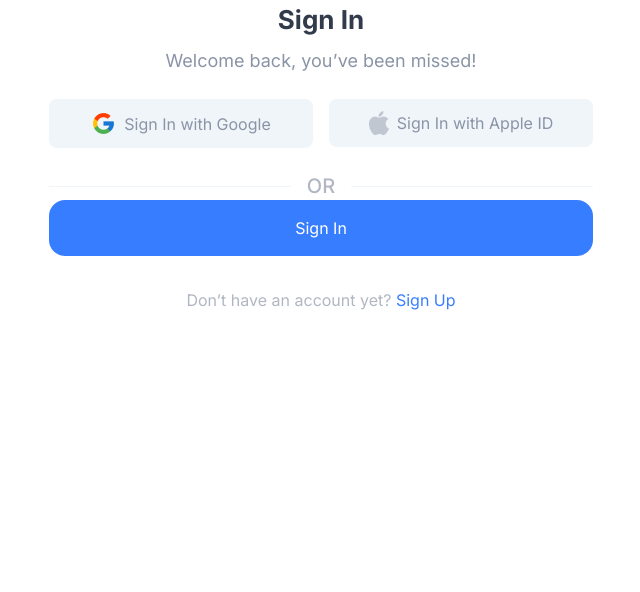
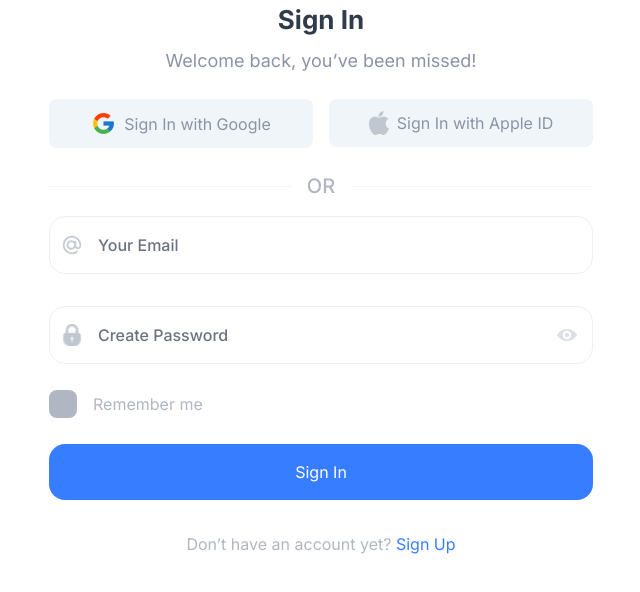
Before and after one commit to tawhidib/anchorblock_task1, a Next.js app: page /sign-in in a window 1280 px wide. Shown: the top 592 px of the page, without its empty margins (319-959 px from the left). Built offline with nearby package versions, Linux system fonts and the light colour scheme.

Commit message:
feat: formik add to sign in form

```diff
--- a/src/pages/sign-in.tsx
+++ b/src/pages/sign-in.tsx
@@ -3,8 +3,45 @@ import AuthActionButtons from "./components/AuthActionButtons";
 import FormContainer from "./components/FormContainer";
 import FormHead from "./components/FormHead";
 import TextWithHrLine from "./components/TextWithHrLine";
+import { useFormik } from "formik";
+import at from "../assets/images/icons/at.png";
+import locker from "../assets/images/icons/locker.png";
+import eye from "../assets/images/icons/eye.png";
+
+interface SignInFormData {
+  email: string;
+  password: string;
+  checked: boolean;
+}
+
+const validate = (values: SignInFormData) => {
+  const errors: SignInFormData = {
+    email: "",
+    password: "",
+    checked: false,
+  };
+
+  if (!/^[A-Z0-9._%+-]+@[A-Z0-9.-]+\.[A-Z]{2,4}$/i.test(values.email)) {
+    errors.email = "Please enter a valid email";
+  }
+
+  return errors;
+};
 
 const SignIn = (): JSX.Element => {
+  const initialValues: SignInFormData = {
+    email: "",
+    password: "",
+    checked: false,
+  };
+
+  const signInFormik = useFormik({
+    initialValues,
+    validate,
+    onSubmit: (values) => {
+      alert(JSON.stringify(values));
+    },
+  });
   return (
     <FormContainer>
       <FormHead
@@ -19,12 +56,72 @@ const SignIn = (): JSX.Element => {
 
       <TextWithHrLine text="Or" />
 
-      <button
-        className="w-full py-4 bg-blue capitalize text-white rounded-2xl outline-none
+      {/* form  */}
+
+      <form onSubmit={signInFormik.handleSubmit} autoComplete={"off"}>
+        {/* email field  */}
+        <div className="relative py-4">
+          <div className="absolute inset-y-0 left-0 flex items-center pl-3 pointer-events-none">
+            <img src={at.src} height={22} width={22} />
+          </div>
+          <input
+            type="email"
+            className="block w-full p-4 pl-12 text-base text-placeholder border border-[#EDEFF1] rounded-2xl font-medium focus:outline-transparent"
+            placeholder="Your Email"
+            value={signInFormik.values.email}
+            name="email"
+            onChange={signInFormik.handleChange}
+            required
+          />
+        </div>
+
+        {/* password field  */}
+        <div className="relative py-4">
+          <div className="absolute inset-y-0 left-0 flex items-center pl-3 pointer-events-none">
+            <img src={locker.src} height={22} width={22} />
+          </div>
+          <input
+            type="password"
+            className="block w-full p-4 pl-12 text-base text-placeholder border border-[#EDEFF1] rounded-2xl font-medium focus:outline-transparent"
+            placeholder="Create Password"
+            value={signInFormik.values.password}
+            name="password"
+            onChange={signInFormik.handleChange}
+            required
+          />
+          <button
+            type="button"
+            className="absolute inset-y-0 right-0 flex items-center pr-4"
+          >
+            <img src={eye.src} height={20} width={20} />
+          </button>
+        </div>
+
+        {/* checkbox  */}
+        <div className="flex items-center mb-4">
+          <input
+            id="checked"
+            type="checkbox"
+            name="checked"
+            checked={signInFormik.values.checked}
+            // value={`${signInFormik.values.checked}`}
+            onChange={signInFormik.handleChange}
+            className="bg-placeholder cursor-pointer
+            w-[28px] h-[28px] border-none rounded-lg checked:bg-blue outline-none checked:outline-none border-transparent focus:border-transparent focus:ring-transparent"
+          />
+          <label htmlFor="checked" className="ml-4 my-3 text-placeholder">
+            Remember me
+          </label>
+        </div>
+
+        <button
+          type="submit"
+          className="w-full py-4 bg-blue capitalize text-white rounded-2xl outline-none
       hover:shadow-lg"
-      >
-        sign in
-      </button>
+        >
+          sign in
+        </button>
+      </form>
       <p className="mt-8 text-placeholder text-center">
         Don’t have an account yet?{" "}
         <button className="capitalize text-blue">sign up</button>
```
